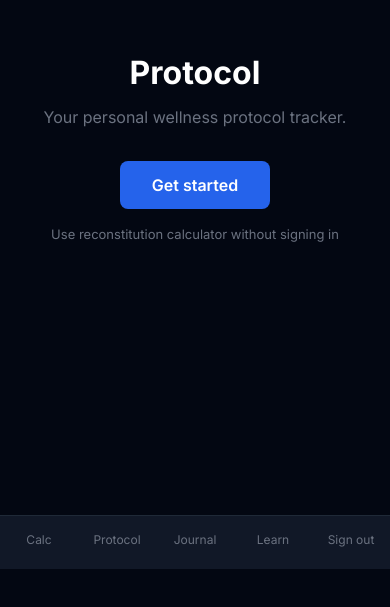
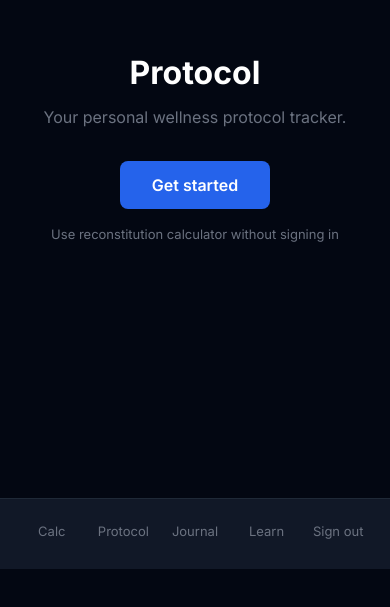
Before and after one commit to raf0x/protocol, a Next.js app: page / in a window 390 px wide. Shown: the part 275-882 px from the top of the page. Built offline with nearby package versions, Linux system fonts and the light colour scheme; no server answers.

Commit message:
Fix bottom nav sizing and spacing for iPhone

```diff
--- a/components/BottomNav.tsx
+++ b/components/BottomNav.tsx
@@ -20,17 +20,48 @@ export default function BottomNav() {
   }
 
   return (
-    <nav style={{position:'fixed',bottom:0,left:0,right:0,background:'#111827',borderTop:'1px solid #1f2937',display:'flex',justifyContent:'space-around',alignItems:'center',padding:'8px 0 20px 0',zIndex:50}}>
+    <nav style={{
+      position:'fixed',
+      bottom:0,
+      left:0,
+      right:0,
+      background:'#111827',
+      borderTop:'1px solid #1f2937',
+      display:'flex',
+      justifyContent:'space-around',
+      alignItems:'center',
+      padding:'14px 16px 28px 16px',
+      zIndex:50
+    }}>
       {links.map((link) => {
         const isActive = pathname === link.href
         return (
           <a
             key={link.href}
             href={link.href}
-            style={{display:'flex',flexDirection:'column',alignItems:'center',gap:'3px',textDecoration:'none',minWidth:'56px'}}
+            style={{
+              display:'flex',
+              flexDirection:'column',
+              alignItems:'center',
+              gap:'4px',
+              textDecoration:'none',
+              minWidth:'52px',
+              flex:1
+            }}
           >
-            <span style={{width:'4px',height:'4px',borderRadius:'50%',background:isActive?'#3b82f6':'transparent',display:'block'}} />
-            <span style={{color:isActive?'#ffffff':'#6b7280',fontSize:'12px',fontWeight:isActive?'600':'400'}}>
+            <span style={{
+              width:'5px',
+              height:'5px',
+              borderRadius:'50%',
+              background:isActive?'#3b82f6':'transparent',
+              display:'block'
+            }} />
+            <span style={{
+              color:isActive?'#ffffff':'#6b7280',
+              fontSize:'13px',
+              fontWeight:isActive?'600':'400',
+              textAlign:'center'
+            }}>
               {link.label}
             </span>
           </a>
@@ -38,10 +69,21 @@ export default function BottomNav() {
       })}
       <button
         onClick={handleSignOut}
-        style={{display:'flex',flexDirection:'column',alignItems:'center',gap:'3px',background:'none',border:'none',minWidth:'56px',cursor:'pointer'}}
+        style={{
+          display:'flex',
+          flexDirection:'column',
+          alignItems:'center',
+          gap:'4px',
+          background:'none',
+          border:'none',
+          minWidth:'52px',
+          flex:1,
+          cursor:'pointer',
+          padding:0
+        }}
       >
-        <span style={{width:'4px',height:'4px',borderRadius:'50%',background:'transparent',display:'block'}} />
-        <span style={{color:'#6b7280',fontSize:'12px'}}>Sign out</span>
+        <span style={{width:'5px',height:'5px',borderRadius:'50%',background:'transparent',display:'block'}} />
+        <span style={{color:'#6b7280',fontSize:'13px'}}>Sign out</span>
       </button>
     </nav>
   )
--- /dev/null
+++ b/write-nav4.js
@@ -0,0 +1,95 @@
+const fs = require('fs');
+const content = [
+"'use client'",
+"",
+"import { usePathname, useRouter } from 'next/navigation'",
+"import { createClient } from '../lib/supabase'",
+"",
+"export default function BottomNav() {",
+"  const pathname = usePathname()",
+"  const router = useRouter()",
+"  const links = [",
+"    { href: '/calculator', label: 'Calc' },",
+"    { href: '/protocol', label: 'Protocol' },",
+"    { href: '/journal', label: 'Journal' },",
+"    { href: '/learn', label: 'Learn' },",
+"  ]",
+"",
+"  async function handleSignOut() {",
+"    const supabase = createClient()",
+"    await supabase.auth.signOut()",
+"    router.push('/auth/login')",
+"  }",
+"",
+"  return (",
+"    <nav style={{",
+"      position:'fixed',",
+"      bottom:0,",
+"      left:0,",
+"      right:0,",
+"      background:'#111827',",
+"      borderTop:'1px solid #1f2937',",
+"      display:'flex',",
+"      justifyContent:'space-around',",
+"      alignItems:'center',",
+"      padding:'14px 16px 28px 16px',",
+"      zIndex:50",
+"    }}>",
+"      {links.map((link) => {",
+"        const isActive = pathname === link.href",
+"        return (",
+"          <a",
+"            key={link.href}",
+"            href={link.href}",
+"            style={{",
+"              display:'flex',",
+"              flexDirection:'column',",
+"              alignItems:'center',",
+"              gap:'4px',",
+"              textDecoration:'none',",
+"              minWidth:'52px',",
+"              flex:1",
+"            }}",
+"          >",
+"            <span style={{",
+"              width:'5px',",
+"              height:'5px',",
+"              borderRadius:'50%',",
+"              background:isActive?'#3b82f6':'transparent',",
+"              display:'block'",
+"            }} />",
+"            <span style={{",
+"              color:isActive?'#ffffff':'#6b7280',",
+"              fontSize:'13px',",
+"              fontWeight:isActive?'600':'400',",
+"              textAlign:'center'",
+"            }}>",
+"              {link.label}",
+"            </span>",
+"          </a>",
+"        )",
+"      })}",
+"      <button",
+"        onClick={handleSignOut}",
+"        style={{",
+"          display:'flex',",
+"          flexDirection:'column',",
+"          alignItems:'center',",
+"          gap:'4px',",
+"          background:'none',",
+"          border:'none',",
+"          minWidth:'52px',",
+"          flex:1,",
+"          cursor:'pointer',",
+"          padding:0",
+"        }}",
+"      >",
+"        <span style={{width:'5px',height:'5px',borderRadius:'50%',background:'transparent',display:'block'}} />",
+"        <span style={{color:'#6b7280',fontSize:'13px'}}>Sign out</span>",
+"      </button>",
+"    </nav>",
+"  )",
+"}",
+].join('\n');
+fs.writeFileSync('components/BottomNav.tsx', content, 'utf8');
+console.log('Done');
```
